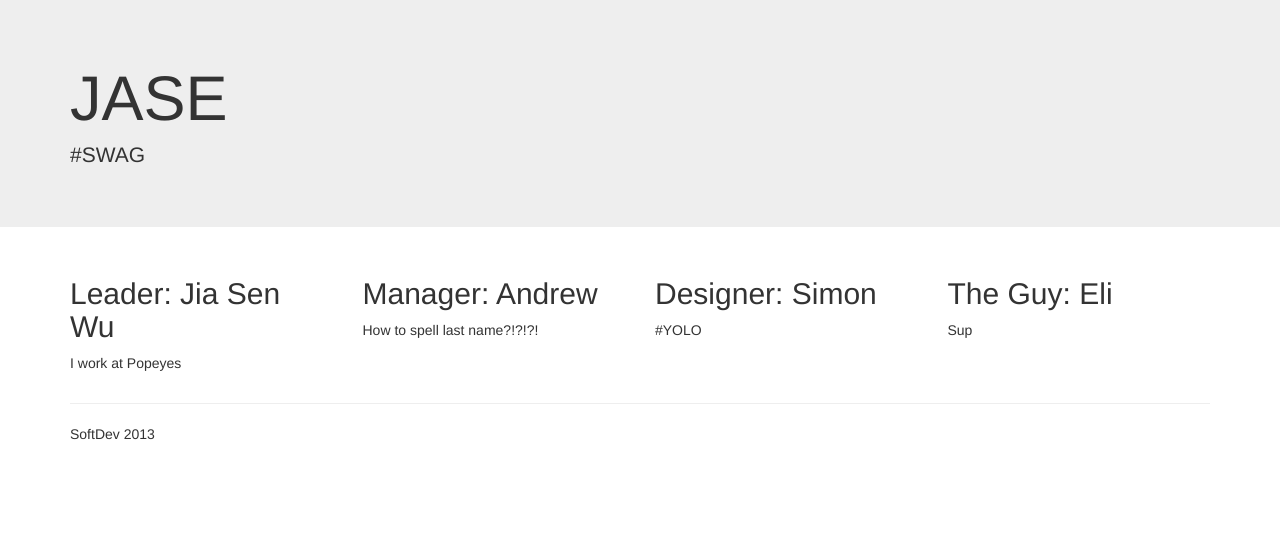
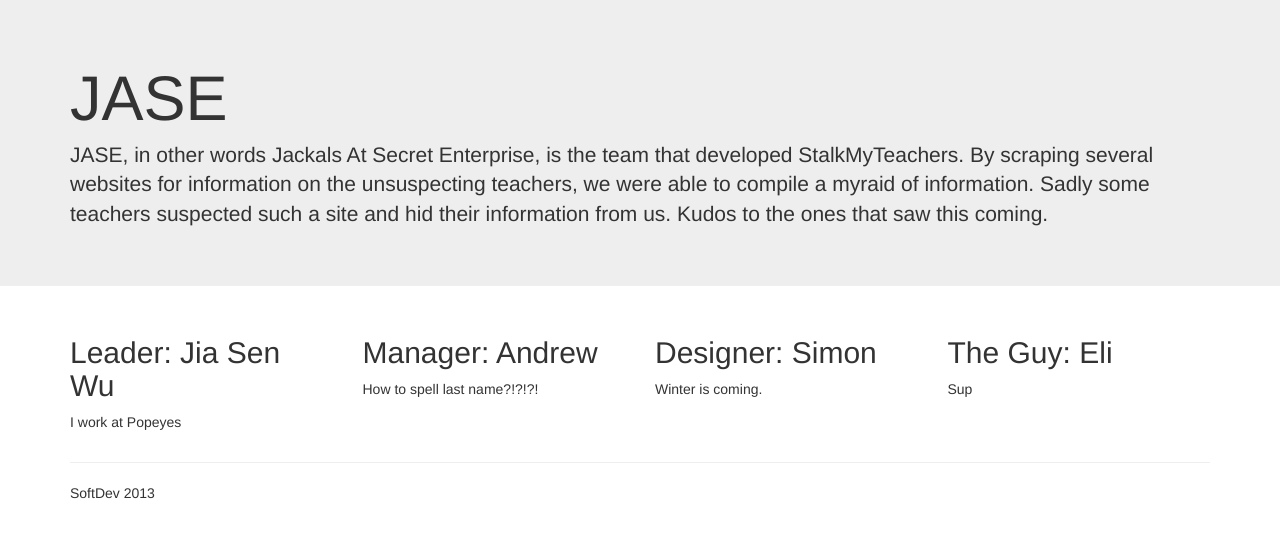
Before and after one commit to stuycs-softdev/proj2-pd6-08-JASE, a Flask app: template templates/about.html in a window 1280 px wide. Shown: the part 51-589 px from the top of the page. Run offline with Flask 2, Linux system fonts and the light colour scheme; the template is opened without the code that fills it, so the values that code supplies are empty; some libraries are stand-ins or nearby versions.

Commit message:
Updated About.html

```diff
--- a/templates/about.html
+++ b/templates/about.html
@@ -1,4 +1,3 @@
-
 <!DOCTYPE html>
 <html lang="en">
   <head>
@@ -47,7 +46,7 @@
     <div class="jumbotron">
       <div class="container">
         <h1>JASE</h1>
-        <p> #SWAG</p>
+        <p> JASE, in other words Jackals At Secret Enterprise, is the team that developed StalkMyTeachers. By scraping several websites for information on the unsuspecting teachers, we were able to compile a myraid of information. Sadly some teachers suspected such a site and hid their information from us. Kudos to the ones that saw this coming.</p>
       </div>
     </div>
 
@@ -64,7 +63,7 @@
        </div>
         <div class="col-md-3">
           <h2>Designer: Simon</h2>
-          <p>#YOLO</p>
+          <p>Winter is coming.</p>
         </div>
 	<div class="col-md-3">
           <h2>The Guy: Eli</h2>
```
